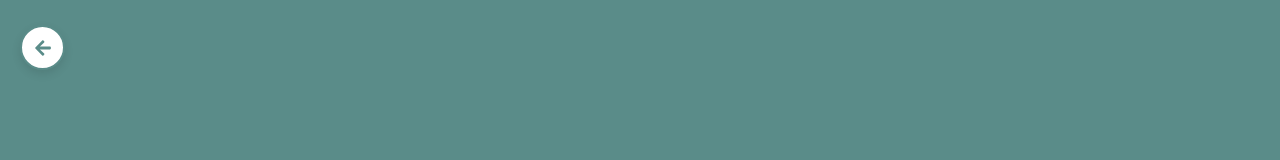
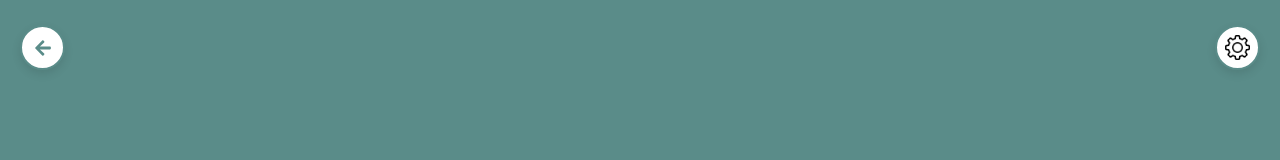
Before and after one commit to mathieu-prn/Ethi-Clo, a React (Vite) app in the folder front/: page /results in a window 1280 px wide. Shown: the top 160 px of the page. Built offline with nearby package versions, Linux system fonts and the light colour scheme.

Commit message:
Scan settings + css of results updated

```diff
--- a/front/src/LabelResults.tsx
+++ b/front/src/LabelResults.tsx
@@ -1,6 +1,6 @@
-import React, { useEffect, useState } from "react";
+import React, { useEffect, useState, useRef } from "react";
 import type { ScoredLabelInfo } from "./scoreCalculator";
-import vekoImg from "./assets/veko.png"
+import vekoImg from "./assets/veko.png";
 
 interface LabelResultsProps {
   data: ScoredLabelInfo;
@@ -9,6 +9,7 @@ interface LabelResultsProps {
   onDragStart: (e: React.TouchEvent | React.MouseEvent) => void;
   onDragMove: (e: React.TouchEvent | React.MouseEvent) => void;
   onDragEnd: (e: React.TouchEvent | React.MouseEvent) => void;
+  onUpperSectionRendered: (bottomPx: number) => void; // Nouvelle fonction pour envoyer la position
 }
 
 const ScoreBar = ({ score, label }: { score: number; label: string }) => {
@@ -40,15 +41,27 @@ const ScoreBar = ({ score, label }: { score: number; label: string }) => {
   );
 };
 
-const LabelResults = ({ data, drawerHeight, isSnapping, onDragStart, onDragMove, onDragEnd }: LabelResultsProps) => {
+const LabelResults = ({ data, drawerHeight, isSnapping, onDragStart, onDragMove, onDragEnd, onUpperSectionRendered }: LabelResultsProps) => {
   const showDualScores = data.ethical_score != null || data.environmental_score != null;
-  const showGlobalScore = data.global_score != null && !showDualScores;
-  const hasScores = showDualScores || data.global_score != null;
+  const showGlobalScore = data.global_score != null;
+  const hasScores = showDualScores || showGlobalScore;
   const hasParameters = data.brand || data.size || data.material || data.country_of_origin || data.care_instructions;
+
+  const upperRef = useRef<HTMLDivElement>(null);
+
+  // Calcule la distance du bloc de score par rapport au haut de l'écran après le rendu
+  useEffect(() => {
+    const timer = setTimeout(() => {
+      if (upperRef.current) {
+        onUpperSectionRendered(upperRef.current.getBoundingClientRect().bottom);
+      }
+    }, 50); // Léger délai pour s'assurer que le DOM est à jour
+    return () => clearTimeout(timer);
+  }, [data, onUpperSectionRendered]);
 
   return (
     <div className="results-wrapper">
-      <div className="results-upper-section">
+      <div className="results-upper-section" ref={upperRef}>
 
         <div className="image-placeholder">
           <img
@@ -60,19 +73,19 @@ const LabelResults = ({ data, drawerHeight, isSnapping, onDragStart, onDragMove,
 
         <div className="scores-overlay">
           {hasScores ? (
-            <>
+            <div className="scores-stack">
+              {showGlobalScore && (
+                <div className="scores-grid-1">
+                  <ScoreBar score={data.global_score!} label="Global Score" />
+                </div>
+              )}
               {showDualScores && (
                 <div className="scores-grid-2">
                   {data.ethical_score != null && <ScoreBar score={data.ethical_score} label="Ethical" />}
                   {data.environmental_score != null && <ScoreBar score={data.environmental_score} label="Env." />}
                 </div>
               )}
-              {showGlobalScore && (
-                <div className="scores-grid-1">
-                  <ScoreBar score={data.global_score!} label="Global Score" />
-                </div>
-              )}
-            </>
+            </div>
           ) : (
             <div className="no-data-message">No score available for this item.</div>
           )}
--- a/front/src/LabelResultsPage.tsx
+++ b/front/src/LabelResultsPage.tsx
@@ -1,18 +1,22 @@
 import { useLocation, useNavigate } from "react-router-dom";
 import { FaArrowLeft } from "react-icons/fa";
-import { useEffect, useState, useRef } from "react";
+import { useEffect, useState, useRef, useCallback } from "react";
 import LabelResults from "./LabelResults";
 import { calculateLabelScores, type ScoredLabelInfo } from "./scoreCalculator";
+import settingsIcon from "./assets/settings-icon.png";
 import "./styles/labelresults.css";
 
 function LabelResultsPage() {
   const navigate = useNavigate();
   const location = useLocation();
   const [filteredInfo, setFilteredInfo] = useState<ScoredLabelInfo | null>(null);
-  const [drawerHeight, setDrawerHeight] = useState(50);
+
+  // États pour le menu coulissant
+  const [drawerHeight, setDrawerHeight] = useState(45);
+  const [baseDrawerHeight, setBaseDrawerHeight] = useState(45);
   const [isSnapping, setIsSnapping] = useState(false);
   const dragStartY = useRef<number | null>(null);
-  const dragStartHeight = useRef<number>(55);
+  const dragStartHeight = useRef<number>(45);
 
   useEffect(() => {
     const state = location.state as { labelInfo?: ScoredLabelInfo } | null;
@@ -26,6 +30,10 @@ function LabelResultsPage() {
         const settings = JSON.parse(savedSettings);
         const newInfo: ScoredLabelInfo = {};
 
+        if (labelInfoWithScores.global_score != null) {
+          newInfo.global_score = labelInfoWithScores.global_score;
+        }
+
         if (labelInfoWithScores.imageUrl) newInfo.imageUrl = labelInfoWithScores.imageUrl;
         if (settings.brand) newInfo.brand = labelInfoWithScores.brand;
         if (settings.size) newInfo.size = labelInfoWithScores.size;
@@ -37,15 +45,26 @@ function LabelResultsPage() {
           if (labelInfoWithScores.ethical_score != null) newInfo.ethical_score = labelInfoWithScores.ethical_score;
           if (labelInfoWithScores.environmental_score != null) newInfo.environmental_score = labelInfoWithScores.environmental_score;
         }
-        if (settings.globalScore && labelInfoWithScores.global_score != null) {
-          newInfo.global_score = labelInfoWithScores.global_score;
-        }
+
         setFilteredInfo(newInfo);
       } else {
         setFilteredInfo(labelInfoWithScores);
       }
     }
   }, [location.state]);
+
+  // Calcule la hauteur parfaite pour le menu déroulant !
+  const handleUpperSectionRendered = useCallback((bottomPx: number) => {
+    const fixedDistancePx = 5; // Le menu démarre toujours 10px sous les scores
+    const drawerStartPx = bottomPx + fixedDistancePx;
+    const remainingPx = window.innerHeight - drawerStartPx;
+    const remainingVh = (remainingPx / window.innerHeight) * 100;
+
+    // Garde le menu dans des limites raisonnables (entre 25vh et 85vh)
+    const finalVh = Math.min(85, Math.max(25, remainingVh));
+    setDrawerHeight(finalVh);
+    setBaseDrawerHeight(finalVh);
+  }, []);
 
   const onDragStart = (e: React.TouchEvent | React.MouseEvent) => {
     const y = "touches" in e ? e.touches[0].clientY : e.clientY;
@@ -69,12 +88,12 @@ function LabelResultsPage() {
     const movedEnough = Math.abs(drawerHeight - dragStartHeight.current) > 5;
 
     if (movedEnough) {
-    const snapUp = drawerHeight > 68;
+      // Retourne au point de base calculé dynamiquement
+      const snapUp = drawerHeight > baseDrawerHeight + 10;
       setIsSnapping(true);
-    setDrawerHeight(snapUp ? 92 : 50);
+      setDrawerHeight(snapUp ? 92 : baseDrawerHeight);
       setTimeout(() => setIsSnapping(false), 300);
     } else {
-    // Pas assez de mouvement, on remet à la position de départ
       setIsSnapping(true);
       setDrawerHeight(dragStartHeight.current);
       setTimeout(() => setIsSnapping(false), 300);
@@ -83,10 +102,23 @@ function LabelResultsPage() {
     dragStartY.current = null;
   };
 
+  const handleSettingsClick = () => {
+    navigate("/settings", {
+      state: {
+        ...location.state,
+        from: location.pathname
+      }
+    });
+  };
+
   return (
     <div className="app-results">
       <button className="back-button-results" onClick={() => navigate("/scan")}>
         <FaArrowLeft />
+      </button>
+
+      <button className="settings-button-results" onClick={handleSettingsClick}>
+        <img src={settingsIcon} className="settings-icon-results" alt="settings" />
       </button>
 
       {filteredInfo ? (
@@ -97,6 +129,7 @@ function LabelResultsPage() {
           onDragStart={onDragStart}
           onDragMove={onDragMove}
           onDragEnd={onDragEnd}
+          onUpperSectionRendered={handleUpperSectionRendered}
         />
       ) : (
         <div className="empty-state">
--- a/front/src/settings.tsx
+++ b/front/src/settings.tsx
@@ -1,5 +1,5 @@
 import React, { useState, useEffect } from 'react';
-import { useNavigate } from 'react-router-dom';
+import { useNavigate, useLocation } from 'react-router-dom';
 import './styles/settings.css';
 
 interface EthiCloSettings {
@@ -15,13 +15,14 @@ const defaultSettings: EthiCloSettings = {
   brand: true,
   size: true,
   material: true,
-  care: true,
+  care: false,
   country: true,
-  detailedScore: true,
+  detailedScore: false,
 };
 
 const Settings: React.FC = () => {
   const navigate = useNavigate();
+  const location = useLocation();
 
   const [settings, setSettings] = useState<EthiCloSettings>(() => {
     const saved = localStorage.getItem('ethiCloSettings');
@@ -44,8 +45,16 @@ const Settings: React.FC = () => {
     setSettings((prev) => ({
       ...prev,
       detailedScore: isChecked,
-      globalScore: !isChecked,
+      // Le score global n'est plus impacté ici, il reste affiché.
     }));
+  };
+
+  const handleSaveAndQuit = () => {
+    if (location.state?.from) {
+      navigate(location.state.from, { state: location.state });
+    } else {
+      navigate('/');
+    }
   };
 
   return (
@@ -127,7 +136,7 @@ const Settings: React.FC = () => {
         </div>
 
         <div className="settings-footer">
-          <button className="back-button-bottom" onClick={() => navigate('/')}>
+          <button className="back-button-bottom" onClick={handleSaveAndQuit}>
             Save & Quit
           </button>
         </div>
--- a/front/src/styles/labelresults.css
+++ b/front/src/styles/labelresults.css
@@ -48,6 +48,30 @@
   font-size: 18px;
 }
 
+.settings-button-results {
+  position: absolute;
+  top: 25px;
+  right: 20px;
+  background: #ffffff;
+  border: 2px solid #5A8C89;
+  border-radius: 50%;
+  width: 45px;
+  height: 45px;
+  display: flex;
+  align-items: center;
+  justify-content: center;
+  cursor: pointer;
+  z-index: 2000;
+  box-shadow: 0 4px 10px rgba(0,0,0,0.1);
+  padding: 0;
+}
+
+.settings-icon-results {
+  width: 25px;
+  object-fit: contain;
+  pointer-events: none;
+}
+
 .results-wrapper {
   display: flex;
   flex-direction: column;
@@ -55,7 +79,7 @@
 }
 
 .results-upper-section {
-  padding: 20px 20px 20px;
+  padding: 70px 20px 20px; /* Espace en haut ajusté pour les boutons */
   display: flex;
   flex-direction: column;
   align-items: center;
@@ -90,6 +114,12 @@
   max-width: 380px;
   margin-top: 15px;
   z-index: 10;
+}
+
+.scores-stack {
+  display: flex;
+  flex-direction: column;
+  gap: 12px;
 }
 
 .scores-grid-2 {
```
Lines whose indentation alone changed are shown as unchanged.
